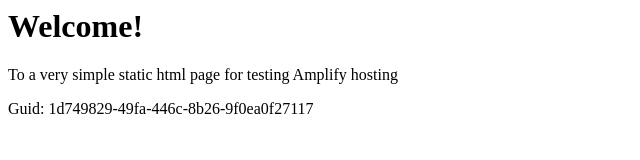
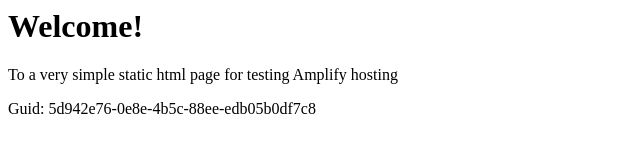
Before and after one commit to aws-aemilia-iad/Github-PR-Commit-Integration-Test-DoNotTouch-GitHubWebhookPushCanaryTest-v1-prod-us-east-1, a website: page src/index.html in a window 1280 px wide. Shown: the full height of the page, 0-640 px from the left. Drawn offline with Linux system fonts and the light colour scheme.

Commit message:
commit from integ tests

```diff
--- a/src/index.html
+++ b/src/index.html
@@ -12,6 +12,6 @@
 <body>
     <h1>Welcome!</h1>
     <p>To a very simple static html page for testing Amplify hosting</p>
-    <p>Guid: 1d749829-49fa-446c-8b26-9f0ea0f27117</p></body>
+    <p>Guid: 5d942e76-0e8e-4b5c-88ee-edb05b0df7c8</p></body>
 
 </html>
```
